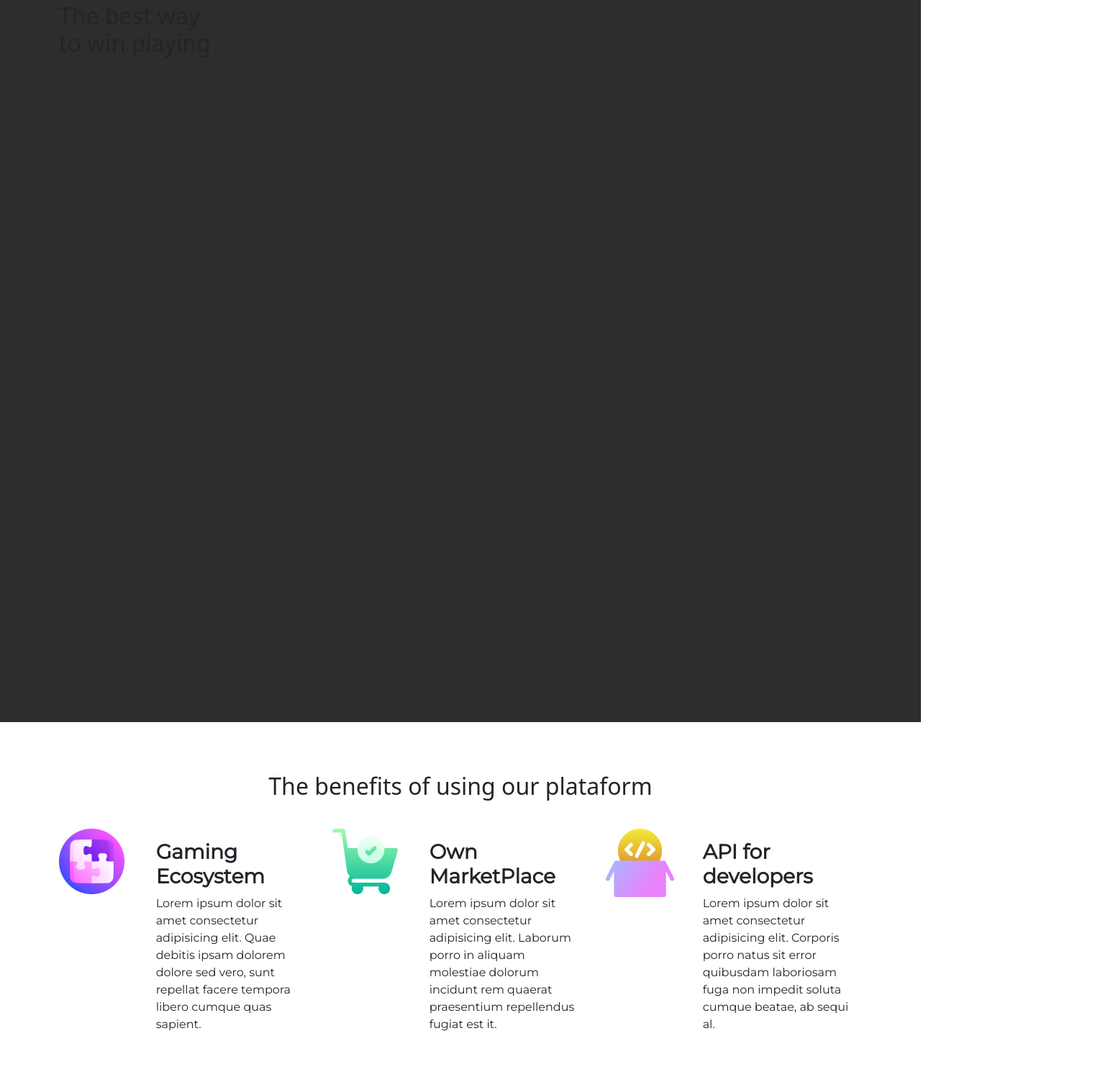
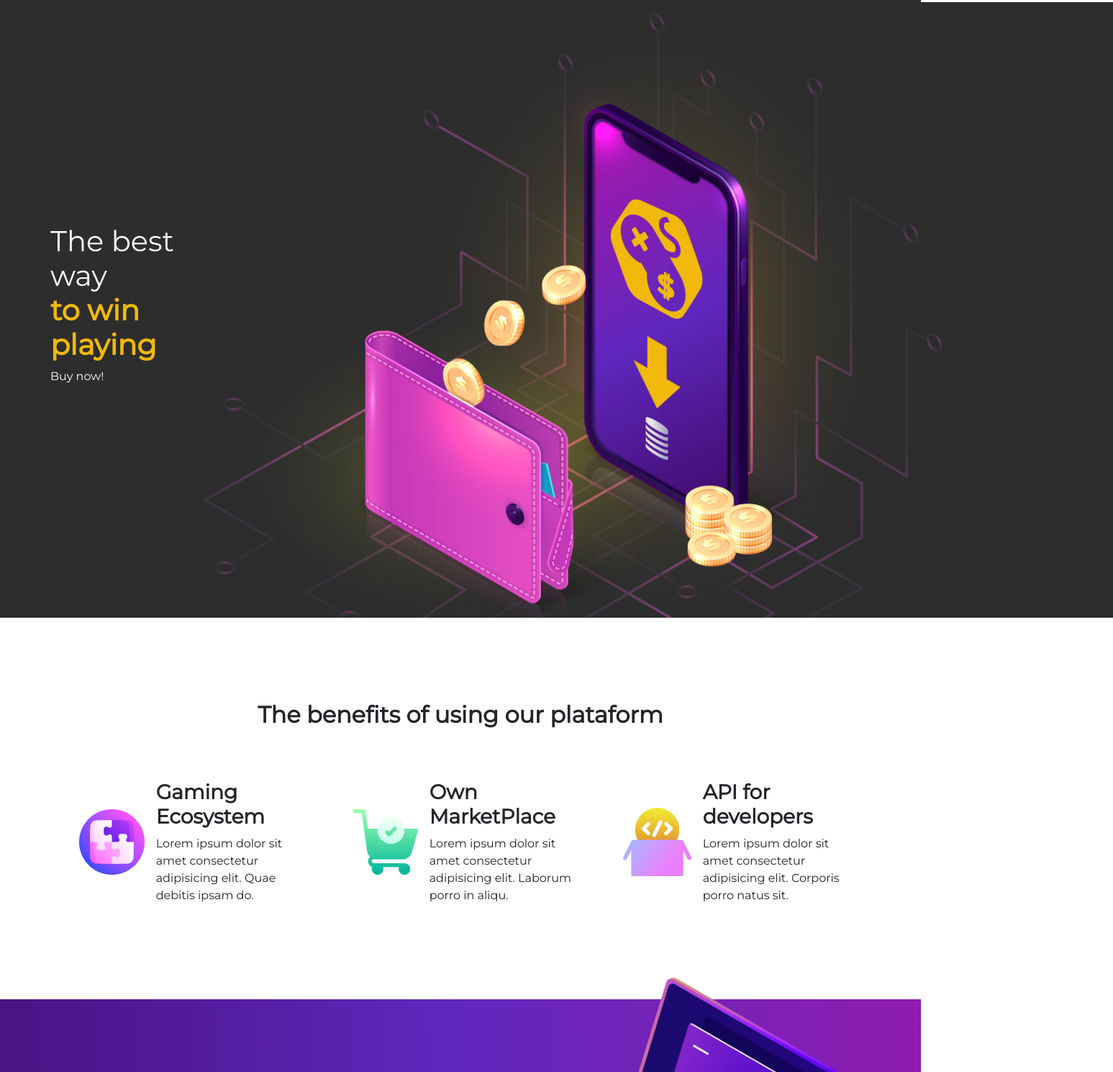
Before and after one commit to pacop0587/nextstage, a plain HTML site: page index.html in a window 1280 px wide. Shown: the part 131-1620 px from the top of the page at 72% size, 1547 px wide, since content can reach past the window. Drawn offline with nearby package versions, Linux system fonts and the light colour scheme.

Commit message:
sexto commit

```diff
--- a/css/styles.css
+++ b/css/styles.css
@@ -13,15 +13,30 @@
     padding: 10px;
     text-decoration: none;
     color: white;
+    font-family: 'Montserrat', sans-serif;
 }
 
 /* Body */
-.back-second {
-    background-image: url(assets/);
+
+.body-img {
+    height: auto;
+    max-width: 100%;
 }
 
-.container-size {
-    height: 1000px ;
+.body-text {
+    position: relative;
+    /* margin-right: -100px; */
+    color: white;
+    font-family: 'Montserrat', sans-serif;
+}
+
+.body-text span{
+    color: #F0B90B;
+    font-weight: bolder;
+}
+
+.body-text h2{
+    font-size: 40px;
 }
 
 
@@ -34,12 +49,21 @@
 /* Section 1 */
 
 .section-1{
-    margin: 70px auto;
+    margin: 100px 0;
 }
 
 .section-1 h2 {
     text-align: center;
     margin-bottom: 40px;
+}
+
+.section1-text{
+    font-family: 'Montserrat', sans-serif;
+}
+
+.section1-img {
+    max-width: 100%;
+    height: auto;
 }
 
 /* Section 2 */
@@ -59,7 +83,7 @@
 }
 
 .section2-img{
-    max-width: 570px;
+    max-width: 100%;
     height: auto;
     position: relative;
     margin-top: -30px;
@@ -76,7 +100,7 @@
 }
 
 .section3-img{
-    max-width: 460px;
+    max-width: 100%;
     height: auto;
 }
 
--- a/index.html
+++ b/index.html
@@ -10,11 +10,11 @@
     <link rel="stylesheet" href="css/styles.css">
     <!-- Font Awesome -->
     <link rel="stylesheet" href="https://pro.fontawesome.com/releases/v5.10.0/css/all.css" integrity="sha384-AYmEC3Yw5cVb3ZcuHtOA93w35dYTsvhLPVnYs9eStHfGJvOvKxVfELGroGkvsg+p" crossorigin="anonymous"/>
-    <!-- Google Fonts -->
+    <!-- Google Fonts Montserrat -->
     <link rel="preconnect" href="https://fonts.googleapis.com">
     <link rel="preconnect" href="https://fonts.gstatic.com" crossorigin>
     <link href="https://fonts.googleapis.com/css2?family=Montserrat&display=swap" rel="stylesheet">
-
+    <!-- Google Fonts Open Sans -->
     <link rel="preconnect" href="https://fonts.googleapis.com">
     <link rel="preconnect" href="https://fonts.gstatic.com" crossorigin>
     <link href="https://fonts.googleapis.com/css2?family=Open+Sans&display=swap" rel="stylesheet">
@@ -50,14 +50,15 @@
         </nav>
         <!-- End Nav -->
         <!-- Start Body -->
-        <div class="container container-size">
-            <div class="row">
-                <div class="col-md-6">
+        <div class="container">
+            <div class="row d-flex justify-content-center align-items-center">
+                <div class="col-md-2 body-text p-0 d-flex flex-column justify-content-center align-content-end">
                     <h2>The best way <br>
-                    <span>to win playing</span></h2>
+                    <span class="fw-bold">to win playing</span></h2>
+                    <p>Buy now!</p>
                 </div>
-                <div class="col-md-6 back-second">
-
+                <div class="col-md-10 body-img">
+                    <img src="assets/img/bacground1.png" alt="">
                 </div>
             </div>
         </div>
@@ -67,24 +68,25 @@
     <!-- Start Main -->
     <main class="container-fluid p-0">
         <!-- Start Section 1 -->
-        <section class="container section-1">
+        <section class="section-1">
+            <div class="container">
                 <div class="row">
-                <div class="col">
-                <h2>The benefits of using our plataform</h2>
+                    <div class="col section1-text">
+                    <h2 class="fw-bolder py-3">The benefits of using our plataform</h2>
                     </div>
                 </div>
                 <!-- Cards Section 1 -->
                 <div class="row">
                     <div class="col-md-4">
                         <div class="card mb-3 border-0" style="max-width: 540px;">
-                        <div class="row g-0">
-                            <div class="col-md-4">
+                            <div class="row g-0 d-flex flex-sm-column flex-md-row flex-sm-wrap flex-md-nowrap justify-content-sm-center">
+                                <div class="col-md-4 d-flex flex-sm-wrap align-content-center justify-content-md-end justify-content-sm-center">
                                     <img src="assets/img/puzzle.png" class="img-fluid rounded-start" alt="...">
                                 </div>
                                 <div class="col-md-8">
-                                <div class="card-body">
+                                    <div class="card-body section1-text">
                                         <h3 class="card-title">Gaming Ecosystem</h3>
-                                    <p class="card-text">Lorem ipsum dolor sit amet consectetur adipisicing elit. Quae debitis ipsam dolorem dolore sed vero, sunt repellat facere tempora libero cumque quas sapient.</p>
+                                        <p class="card-text">Lorem ipsum dolor sit amet consectetur adipisicing elit. Quae debitis ipsam do.</p>
                                     </div>
                                 </div>
                             </div>
@@ -92,14 +94,14 @@
                     </div>
                     <div class="col-md-4">
                         <div class="card mb-3 border-0" style="max-width: 540px;">
-                        <div class="row g-0">
-                            <div class="col-md-4">
+                            <div class="row g-0 d-flex align-items-center">
+                                <div class="col-md-4 d-flex flex-sm-wrap align-content-center justify-content-md-end justify-content-sm-center">
                                     <img src="assets/img/shopping-cart.png" class="img-fluid rounded-start" alt="...">
                                 </div>
                                 <div class="col-md-8">
-                                <div class="card-body">
+                                    <div class="card-body section1-text">
                                         <h3 class="card-title">Own MarketPlace</h3>
-                                    <p class="card-text">Lorem ipsum dolor sit amet consectetur adipisicing elit. Laborum porro in aliquam molestiae dolorum incidunt rem quaerat praesentium repellendus fugiat est it.</p>
+                                        <p class="card-text">Lorem ipsum dolor sit amet consectetur adipisicing elit. Laborum porro in aliqu.</p>
                                     </div>
                                 </div>
                             </div>
@@ -107,14 +109,15 @@
                     </div>
                     <div class="col-md-4">
                         <div class="card mb-3 border-0" style="max-width: 540px;">
-                        <div class="row g-0">
-                            <div class="col-md-4">
+                            <div class="row g-0 d-flex align-items-center">
+                                <div class="col-md-4 d-flex flex-sm-wrap align-content-center justify-content-md-end justify-content-sm-center">
                                     <img src="assets/img/api.png" class="img-fluid rounded-start" alt="...">
                                 </div>
                                 <div class="col-md-8">
-                                <div class="card-body">
+                                    <div class="card-body section1-text">
                                         <h3 class="card-title">API for developers</h3>
-                                    <p class="card-text">Lorem ipsum dolor sit amet consectetur adipisicing elit. Corporis porro natus sit error quibusdam laboriosam fuga non impedit soluta cumque beatae, ab sequi al.</p>
+                                        <p class="card-text">Lorem ipsum dolor sit amet consectetur adipisicing elit. Corporis porro natus sit.</p>
+                                    </div>
                                 </div>
                             </div>
                         </div>
@@ -127,13 +130,13 @@
         <section class="container-fluid back-third">
             <div class="container">
                 <div class="row d-flex flex-md-row flex-sm-column-reverse">
-                    <div class="col-md-6 section2-text d-flex flex-column justify-content-center ps-5">
+                    <div class="col-md-6 section2-text d-flex flex-column justify-content-center ps-5 pb-3">
                         <h2>Visit <br>
                             <span class="fw-bolder text-light">NXST Store</span></h2>
                         <p>On our plataform you can buy and sell assets easily and safely.</p>
                     </div>
                     <div class="col-md-6">
-                        <img src="assets/img/computer.png" class="section2-img" width="100%" alt="">
+                        <img src="assets/img/computer.png" class="section2-img" alt="">
                     </div>
                 </div>
             </div>
@@ -143,7 +146,7 @@
         <section class="container">
             <div class="row section-3 d-flex flex-sm-column flex-md-row align-items-sm-center py-3">
                 <div class="col-md-6 d-flex justify-content-center py-1">
-                    <img src="assets/img/tech.png" class="section3-img" width="100%" alt="">
+                    <img src="assets/img/tech.png" class="section3-img" alt="">
                 </div>
                 <div class="col-md-6 d-flex flex-column justify-content-center section-3-text px-4 py-3">
                     <h3 class="fw-bold">Technology and security</h3>
```
Lines whose indentation alone changed are shown as unchanged.
